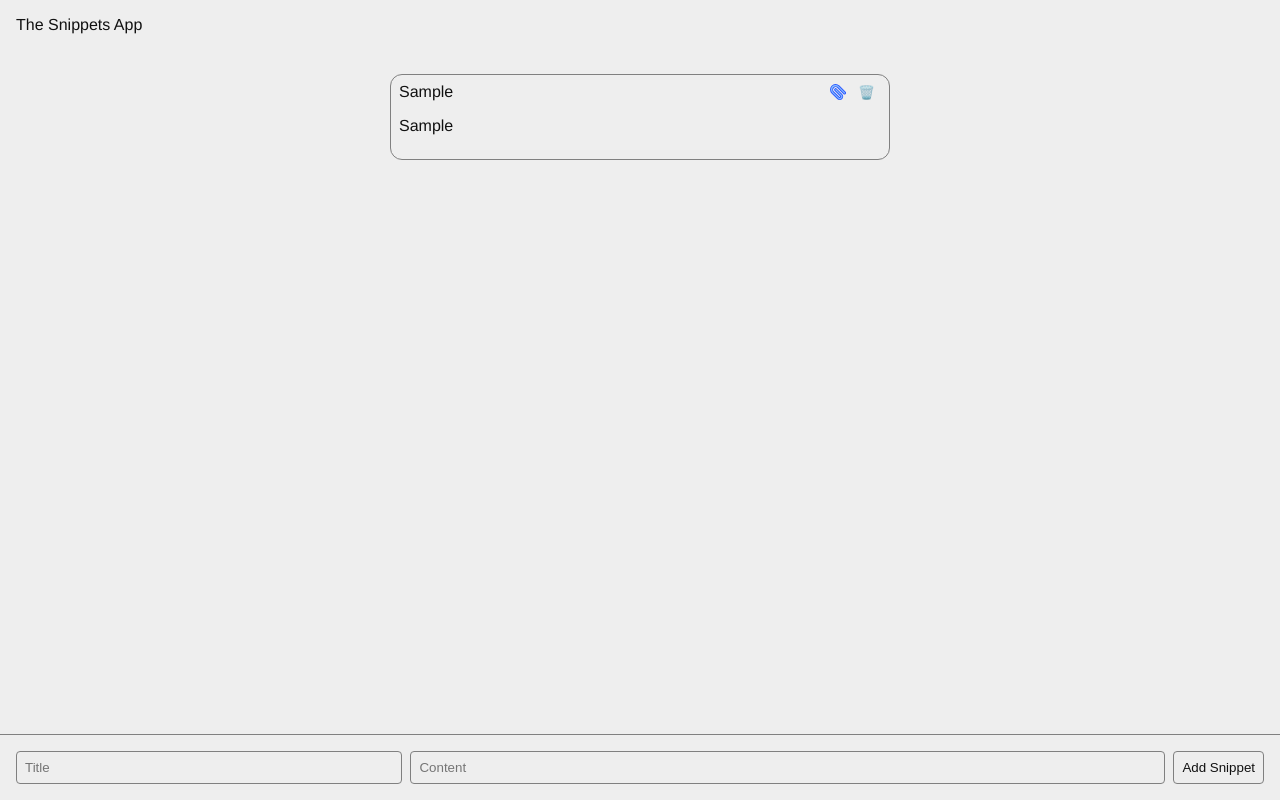
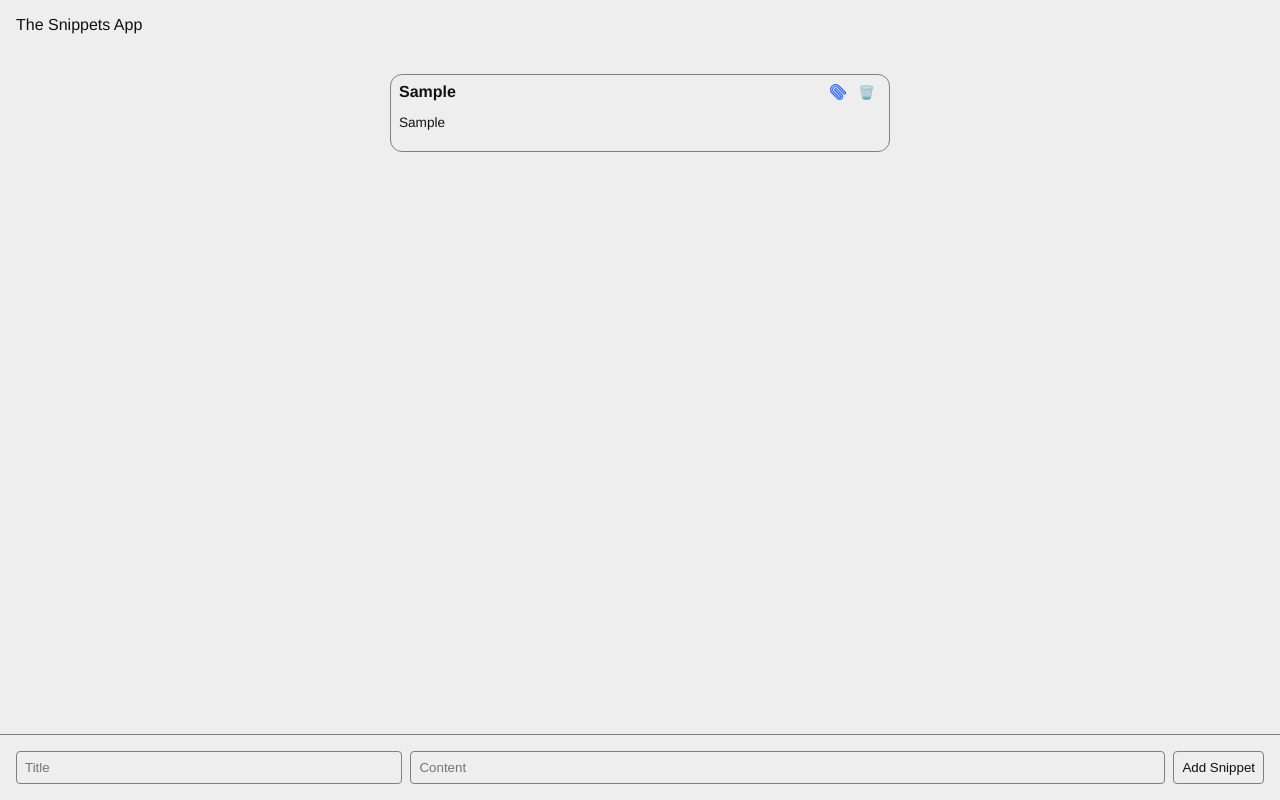
Before and after one commit to bcwalnja/snippets, a website: page index.html in a window 1280 px wide. Both pictures are taken after typing "Sample", "Sample" into the empty fields and a click on the button "Add Snippet". Drawn offline with Linux system fonts and the light colour scheme.

Commit message:
font adjustments

```diff
--- a/script.js
+++ b/script.js
@@ -7,7 +7,7 @@ function createCard(id, title, content) {
     card.className = "card";
 
     const cardTitle = document.createElement("div");
-    cardTitle.className = "card-title";
+    cardTitle.className = "card-title-row";
 
     const titleEl = createTitle(title);
     const copyBtn = createCopyButton(content);
@@ -17,6 +17,7 @@ function createCard(id, title, content) {
     card.appendChild(cardTitle);
 
     const cardContent = document.createElement("p");
+    cardContent.className = "content";
     cardContent.textContent = content;
     card.appendChild(cardContent);
 
--- a/styles/card.css
+++ b/styles/card.css
@@ -16,19 +16,24 @@
     cursor: pointer;
 }
 
-.card-title * {
+.card-title-row * {
     display: block;
 }
 
-.card-title {
+.card-title-row {
     display: flex;
     flex-direction: row;
 }
 
-.card-title .title {
+.card-title-row .title {
     flex: 1;
+    font-weight: bold;
 }
 
-.card-title img {
+.card-title-row img {
     height: 1rem;
 }
+
+.card .content {
+    font-size: 0.85rem;
+}
```
